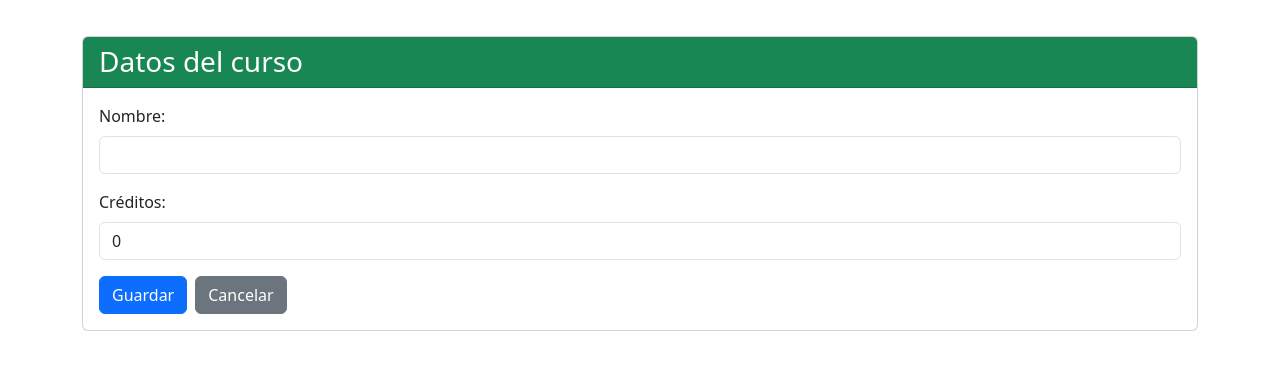
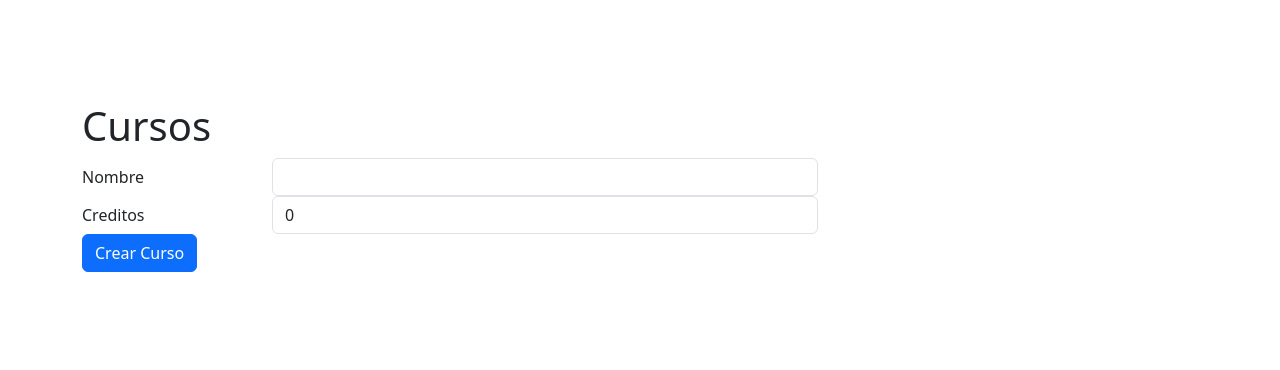
Before and after one commit to Alexxp36/semana-8-prueba, a Spring Boot app: page /form in a window 1280 px wide. Shown: the part 68-438 px from the top of the page. Run offline with Spring Boot 4, Linux system fonts and the light colour scheme.

Commit message:
Actualizar vistas para coincidir con diseño del Lab 09
- Cambiar tabla a table-primary con bordes y hover
- Encabezados en MAYÚSCULAS y centrados
- Botones más pequeños (btn-xs)
- Formulario simplificado sin card
- Agregar confirmación de eliminación

```diff
--- a/demo/src/main/resources/templates/formView.html
+++ b/demo/src/main/resources/templates/formView.html
@@ -58,28 +58,43 @@
     </nav>
 </header>
 
-<div class="container mt-4">
-    <div class="card">
-        <div class="card-header bg-success text-white">
-            <h3 class="mb-0">Datos del curso</h3>
+<div class="container " style="margin-top:90px ;">
+    <h1>Cursos</h1>
+
+    <div th:object="${curso}" th:remove="tag">
+        <ul th:if="${#fields.hasErrors('*')}" class="alert alert-danger">
+            <li th:each="err : ${#fields.errors('*')}" th:text="${err}"></li>
+        </ul>
+    </div>
+
+    <form th:action="@{/form}" th:object="${curso}" method="post">
+        <div class="form-group row">
+            <label class="col-sm-2 col-form-label">Nombre</label>
+            <div class="col-sm-6">
+                <input type="text" th:field="*{nombre}" class="form-control"
+                       th:errorclass="form-control alert-danger" /> <small
+                    class="form-text text-danger"
+                    th:if="${#fields.hasErrors('nombre')}" th:errors="*{nombre}"></small>
+            </div>
         </div>
-        <div class="card-body">
-            <form th:action="@{/form}" th:object="${curso}" method="post">
-                <div class="mb-3">
-                    <label for="nombre" class="form-label">Nombre:</label>
-                    <input type="text" class="form-control" id="nombre" th:field="*{nombre}" required/>
-                </div>
-                <div class="mb-3">
-                    <label for="creditos" class="form-label">Créditos:</label>
-                    <input type="number" class="form-control" id="creditos" th:field="*{creditos}" required/>
-                </div>
-                <div class="d-grid gap-2 d-md-flex justify-content-md-start">
-                    <button type="submit" class="btn btn-primary">Guardar</button>
-                    <a th:href="@{/listar}" class="btn btn-secondary">Cancelar</a>
-                </div>
-            </form>
+
+        <div class="form-group row">
+            <label class="col-sm-2 col-form-label">Creditos</label>
+            <div class="col-sm-6">
+                <input type="text" th:field="*{creditos}" class="form-control"
+                       th:errorclass="form-control alert-danger" /> <small
+                    class="form-text text-danger"
+                    th:if="${#fields.hasErrors('creditos')}" th:errors="*{creditos}"></small>
+            </div>
         </div>
-    </div>
+
+        <div class="form-group row">
+            <div class="col-sm-6">
+                <input type="submit" value="Crear Curso" class="btn btn-primary" />
+            </div>
+        </div>
+
+    </form>
 </div>
 
 <script src="https://cdn.jsdelivr.net/npm/bootstrap@5.3.3/dist/js/bootstrap.bundle.min.js"></script>
```
Also changed, not shown: demo/src/main/resources/templates/listarAlumnos.html (+13 -12 lines), demo/src/main/resources/templates/listarView.html (+12 -11 lines).
